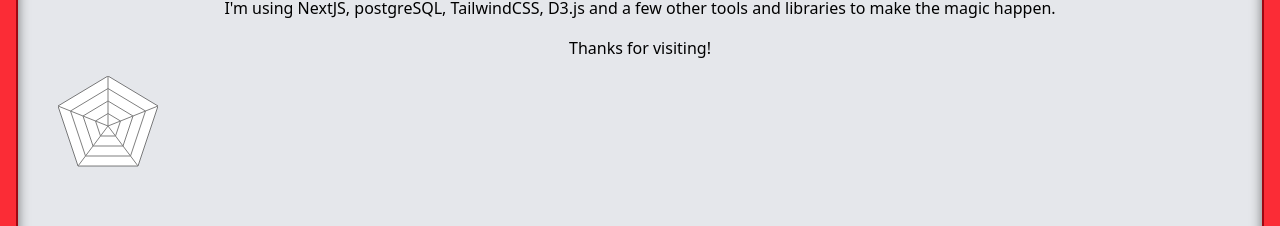
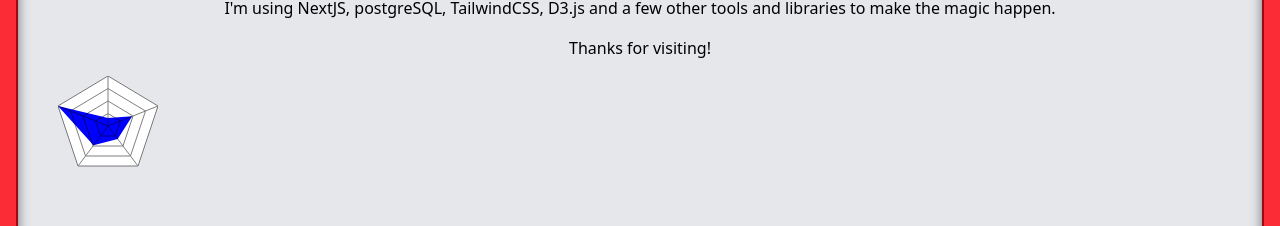
Before and after one commit to shroommu/pokemon-battler, a Next.js app: page /about in a window 1280 px wide. Shown: the part 270-496 px from the top of the page. Built offline with nearby package versions, Linux system fonts and the light colour scheme.

Commit message:
return pathString from new fn

```diff
--- a/src/components/charts/StarChart/StarChart.js
+++ b/src/components/charts/StarChart/StarChart.js
@@ -58,10 +58,11 @@ export default function StarChart({
       (isc, index) =>
         (pathString += ` ${isc.x} ${isc.y} ${index < 4 ? "L" : "Z"}`),
     );
+    return pathString;
   };
 
   const starPath = ({
-    stroke = "",
+    stroke = "transparent",
     fill = "transparent",
     scale = 1,
     dataPoints = [],
@@ -110,8 +111,8 @@ export default function StarChart({
         {width > 0 && height > 0 && (
           <g width={width} height={height}>
             {starPath({ fill: "white" })}
+            {statsStar}
             {grid}
-            {statsStar}
           </g>
         )}
       </svg>
```
